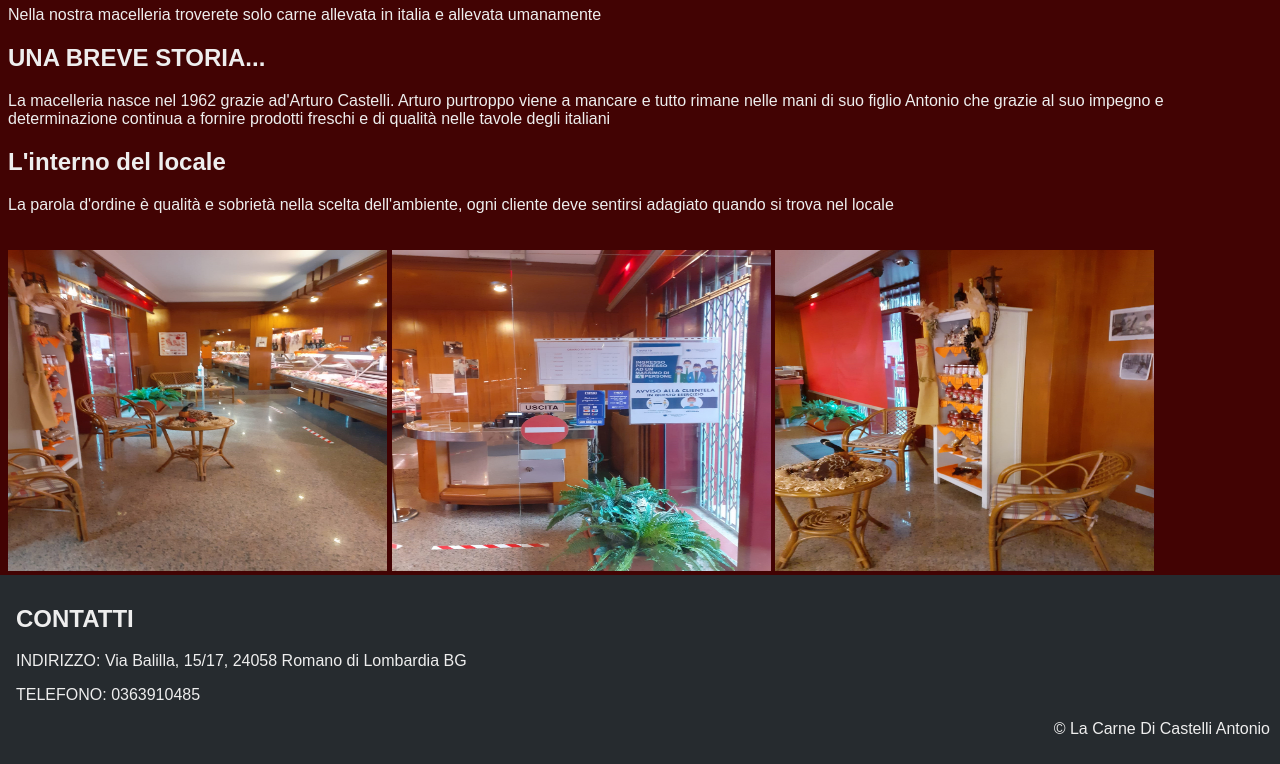
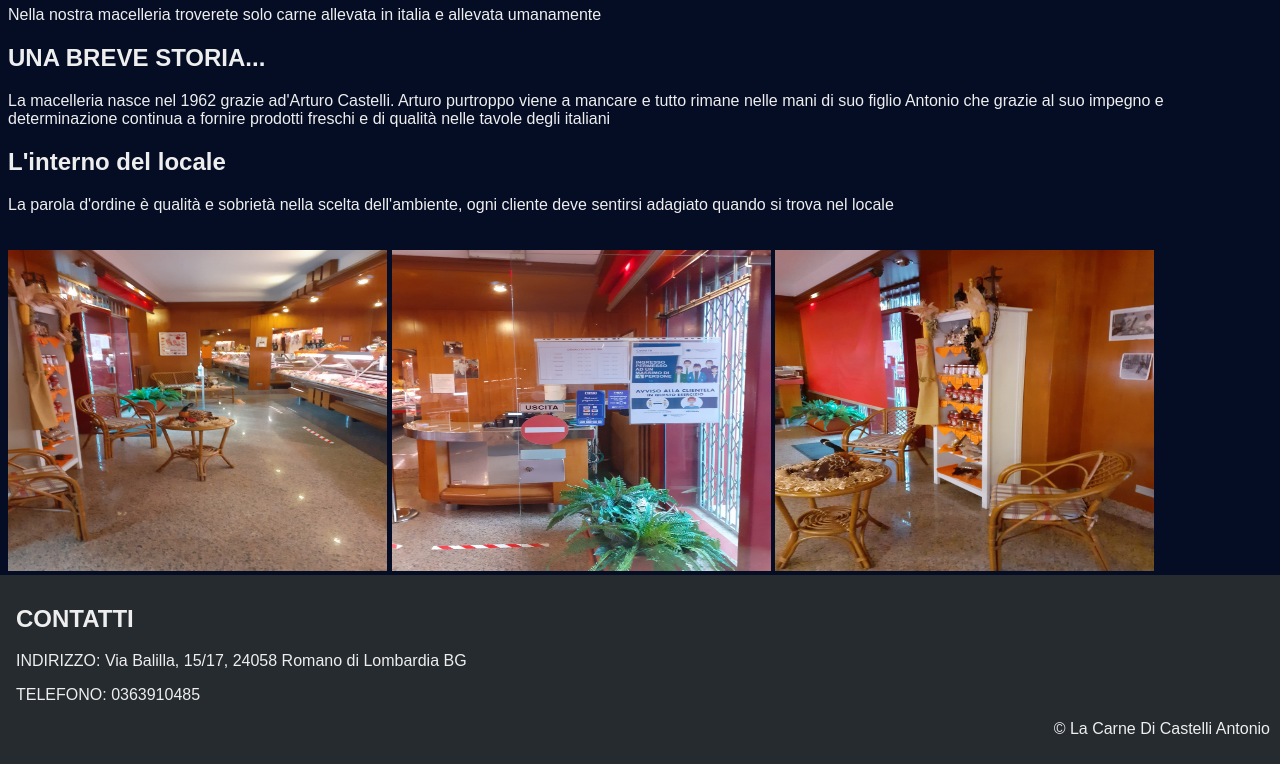
Before and after one commit to GabrieleCaruso2602/GabrieleCaruso2602.github.io, a plain HTML site: page index.html in a window 1280 px wide. Shown: the part 280-1044 px from the top of the page. Drawn offline with Linux system fonts and the light colour scheme.

Commit message:
Update index.html

```diff
--- a/index.html
+++ b/index.html
@@ -7,7 +7,7 @@
             body {
                 color: #eee;
                 font-family: arial;
-                background-color: #420303;
+                background-color: #050d25;
                 margin-bottom: -10px;
             }
 
```
